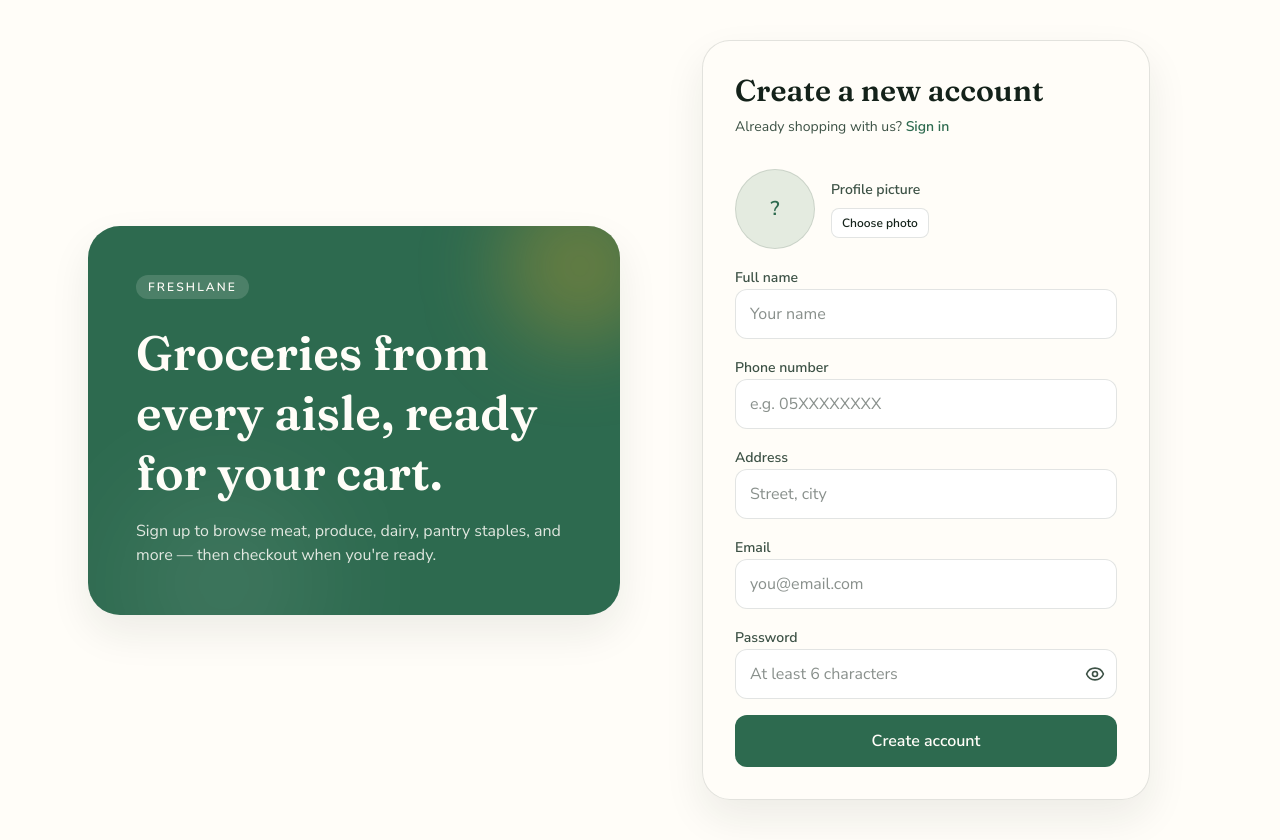
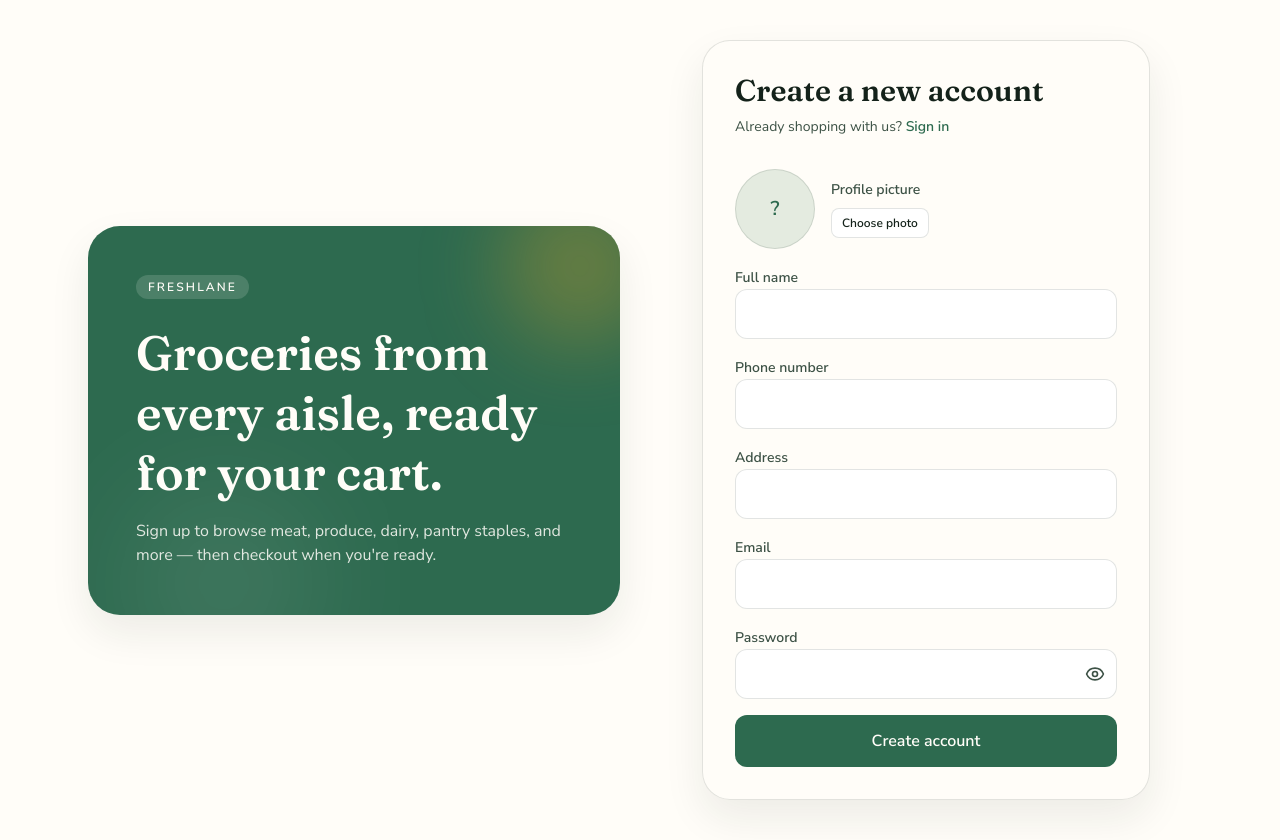
Before and after one commit to JomanaMohamed01/supermarket-project, a Next.js app: page /signup in a window 1280 px wide. Built offline with nearby package versions, Linux system fonts and the light colour scheme; no server answers.

Commit message:
Removing all the placeholders from all the fields when signing up

```diff
--- a/src/components/AuthForm.tsx
+++ b/src/components/AuthForm.tsx
@@ -578,7 +578,6 @@ export function AuthForm({ mode }: AuthFormProps) {
                     }}
                     className={`w-full rounded-xl border bg-white px-3.5 py-3 outline-none ring-leaf/30 transition focus:ring-2 ${fullNameError ? "border-danger" : "border-line"
                       }`}
-                    placeholder="Your name"
                     autoComplete="name"
                   />
                   {fullNameError && (
@@ -597,7 +596,6 @@ export function AuthForm({ mode }: AuthFormProps) {
                     }}
                     className={`w-full rounded-xl border bg-white px-3.5 py-3 outline-none ring-leaf/30 transition focus:ring-2 ${phoneError ? "border-danger" : "border-line"
                       }`}
-                    placeholder="e.g. 05XXXXXXXX"
                     autoComplete="tel"
                   />
                   {phoneError && (
@@ -615,7 +613,6 @@ export function AuthForm({ mode }: AuthFormProps) {
                     }}
                     className={`w-full rounded-xl border bg-white px-3.5 py-3 outline-none ring-leaf/30 transition focus:ring-2 ${addressError ? "border-danger" : "border-line"
                       }`}
-                    placeholder="Street, city"
                     autoComplete="street-address"
                   />
                   {addressError && (
@@ -636,7 +633,6 @@ export function AuthForm({ mode }: AuthFormProps) {
                 }}
                 className={`w-full rounded-xl border bg-white px-3.5 py-3 outline-none ring-leaf/30 transition focus:ring-2 ${emailError ? "border-danger" : "border-line"
                   }`}
-                placeholder={isSignup ? "you@email.com" : undefined}
                 autoComplete={isSignup ? "email" : "off"}
                 name={isSignup ? "email" : "signin-email"}
                 readOnly={!isSignup && !emailEditable}
@@ -665,7 +661,6 @@ export function AuthForm({ mode }: AuthFormProps) {
                   }}
                   className={`w-full rounded-xl border bg-white py-3 pr-11 pl-3.5 outline-none ring-leaf/30 transition focus:ring-2 ${passwordError ? "border-danger" : "border-line"
                     }`}
-                  placeholder={isSignup ? "At least 6 characters" : undefined}
                   autoComplete={isSignup ? "new-password" : "off"}
                   name={isSignup ? "new-password" : "signin-secret"}
                   readOnly={!isSignup && !passwordEditable}
```
